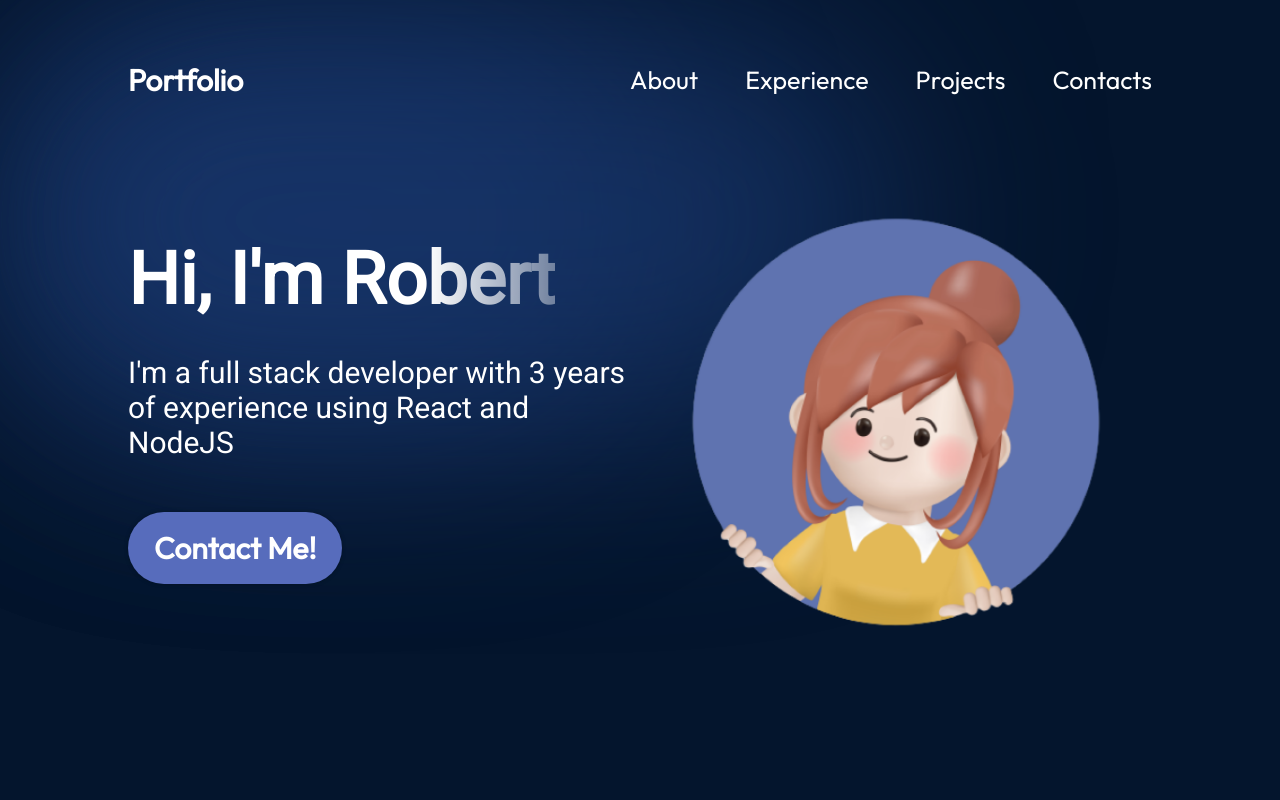
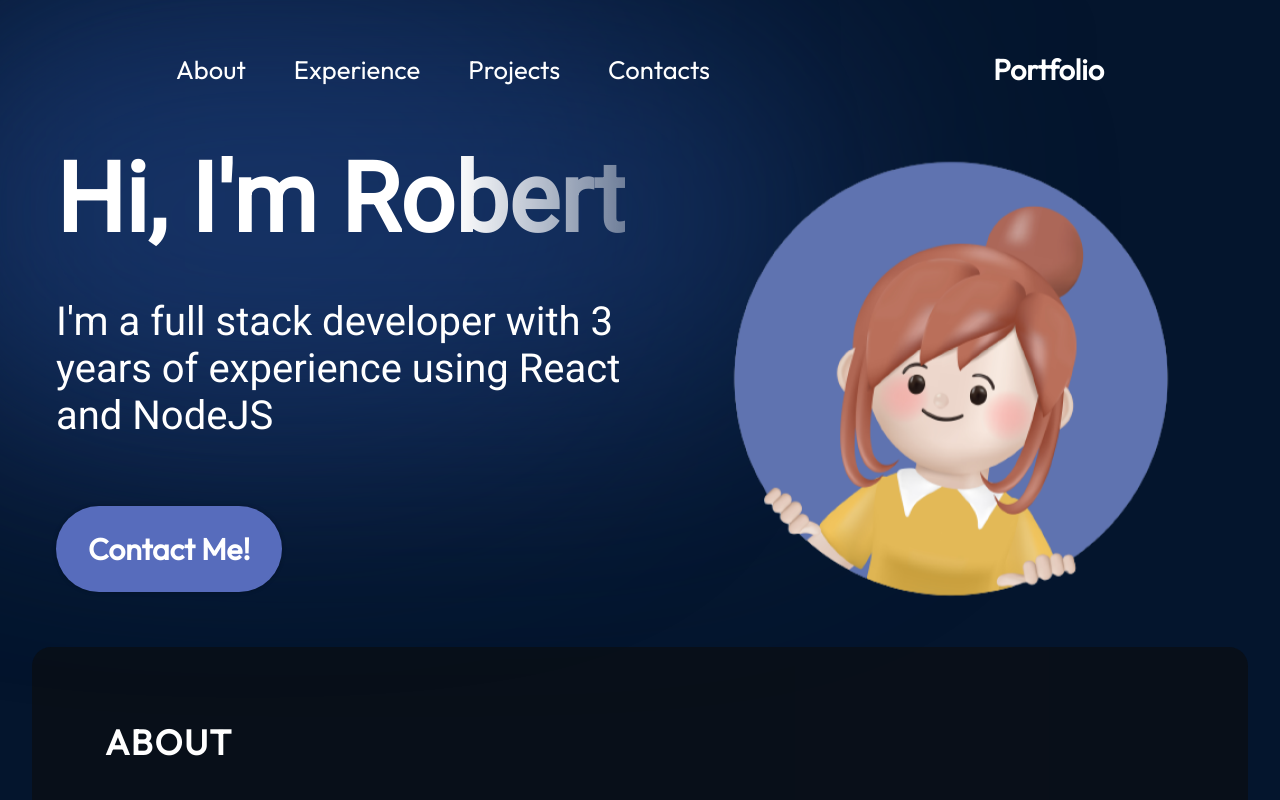
Before and after one commit to RefrosJob/portfolio, a Preact app: page / in a window 1280 px wide. Shown: the top 800 px of the page. Built offline with nearby package versions, Linux system fonts and the light colour scheme.

Commit message:
Moved first 3 components to SCSS variables and REM scaling

```diff
--- a/src/app.module.scss
+++ b/src/app.module.scss
@@ -1,7 +1,7 @@
-@import './vars.scss';
+@use 'vars';
 
 .app {
-    background-color: var(--color-bg);
+    background-color: vars.$color-bg;
     width: 100%;
     height: 100%;
     overflow: hidden;
--- a/src/app.tsx
+++ b/src/app.tsx
@@ -13,9 +13,9 @@ export function App(): JSX.Element {
             <NavBar />
             <Hero />
             <About />
-            <Experience />
+            {/* <Experience />
             <Projects />
-            <Contact />
+            <Contact /> */}
         </div>
     );
 }
--- a/src/components/About/About.module.scss
+++ b/src/components/About/About.module.scss
@@ -1,18 +1,17 @@
-@import '../../vars.scss';
+@use '../../vars';
 
 .container {
     position: relative;
     background-color: rgba(12, 12, 12, 0.6);
-    border-radius: 15px;
+    border-radius: 1.2rem;
     padding: 73px;
-    margin-top: 129px;
+    margin-top: 5rem;
     z-index: 1;
-    margin-left: 10%;
-    margin-right: 10%;
+    margin: 0 2rem;
 }
 
 .title {
-    color: var(--color-text);
+    color: vars.$color-text;
     font-size: 35px;
     font-weight: 700;
     letter-spacing: 1.75px;
@@ -30,7 +29,7 @@
 }
 
 .aboutItems {
-    color: var(--color-text);
+    color: vars.$color-text;
     display: flex;
     flex-direction: column;
     gap: 50px;
@@ -66,7 +65,7 @@
     background-size: 100% 100%;
 }
 
-@media screen and (max-width: 830px) {
+@media screen and (max-width: vars.$mobile) {
     .container {
         background-color: transparent;
         padding-left: 0;
--- a/src/components/About/About.tsx
+++ b/src/components/About/About.tsx
@@ -1,5 +1,6 @@
 import { JSX } from 'preact/jsx-runtime';
 import { getImageUrl } from '../../utils';
+
 import styles from './About.module.scss';
 
 export function About(): JSX.Element {
--- a/src/components/Hero/Hero.module.scss
+++ b/src/components/Hero/Hero.module.scss
@@ -1,28 +1,28 @@
-@import '../../vars.scss';
+@use '../../vars';
+
 .container {
     position: relative;
     display: flex;
     align-items: center;
     justify-content: space-between;
-    margin-top: 49px;
+    margin-top: 4rem;
     z-index: 1;
-    margin-left: 10%;
-    margin-right: 10%;
+    margin: 0 3.5rem;
 }
 
 .content {
     display: flex;
     flex-direction: column;
     align-items: flex-start;
-    color: var(--color-text);
+    color: vars.$color-text;
     z-index: 1;
 }
 
 .title {
-    font-size: 72px;
+    font-size: 6rem;
     font-weight: 900;
-    margin-bottom: 33px;
-    font-family: var(--font-roboto);
+    margin-bottom: 2.7rem;
+    font-family: vars.$font-roboto;
     background: linear-gradient(
         90deg,
         rgba(255, 255, 255, 1) 70%,
@@ -35,19 +35,19 @@
 }
 
 .description {
-    font-size: 30px;
-    font-family: var(--font-roboto);
-    margin-bottom: 52px;
+    font-size: 2.5rem;
+    font-family: vars.$font-roboto;
+    margin-bottom: 4.2rem;
 }
 
 .contactBtn {
     text-decoration: none;
-    background-color: var(--color-primary);
-    color: var(--color-text);
+    background-color: vars.$color-primary;
+    color: vars.$color-text;
     border-radius: 100px;
     font-size: 30px;
     font-weight: 600;
-    padding: 17px 26px;
+    padding: 1.5rem 2rem;
     box-shadow: 0 0 4px 0 rgba(0, 0, 0, 0.25);
 }
 
@@ -65,12 +65,12 @@
     position: absolute;
     width: 50vw;
     height: 50vh;
-    min-width: 350px;
-    top: -128px;
+    min-width: 30rem;
+    top: -5.5rem;
     left: -10vw;
-    border-radius: 764px;
+    border-radius: 9rem;
     background-color: rgba(25, 55, 109, 0.7);
-    filter: blur(100px);
+    filter: blur(8rem);
     z-index: 0;
 }
 
@@ -78,17 +78,17 @@
     position: absolute;
     width: 70vw;
     height: 50vh;
-    min-width: 350px;
-    min-width: 250px;
-    top: -128px;
+    min-width: 30rem;
+    min-width: 25rem;
+    top: -4.4rem;
     left: -10vw;
-    border-radius: 764px;
+    border-radius: 9rem;
     background-color: rgba(25, 55, 109, 0.7);
-    filter: blur(100px);
+    filter: blur(8rem);
     z-index: 0;
 }
 
-@media screen and (max-width: 768px) {
+@media screen and (max-width: vars.$mobile) {
     .container {
         flex-direction: column-reverse;
     }
--- a/src/components/NavBar/NavBar.module.scss
+++ b/src/components/NavBar/NavBar.module.scss
@@ -1,13 +1,13 @@
-@import './../../vars.scss';
+@use './../../vars';
 
 .navbar {
     position: relative;
     display: flex;
     align-items: center;
     justify-content: space-between;
-    padding-top: 61px;
+    padding-top: 3.2rem;
     z-index: 2;
-    margin: 0 10%;
+    margin: 0 11rem;
 }
 
 .menuBtn {
@@ -15,10 +15,10 @@
 }
 
 .title {
-    font-size: 30px;
+    font-size: 1.8rem;
     font-weight: 600;
     text-decoration: none;
-    color: var(--color-text);
+    color: vars.$color-text;
 }
 
 .menu {
@@ -27,32 +27,29 @@
 
 .menuItems {
     display: flex;
-    gap: 47px;
+    gap: 3rem;
     list-style: none;
+    a {
+        font-size: 1.6rem;
+        color: vars.$color-text;
+        text-decoration: none;
+    }
 }
 
-.menuItems a {
-    font-size: 25px;
-    color: var(--color-text);
-    text-decoration: none;
-}
-
-@media screen and (max-width: 768px) {
+@media screen and (max-width: vars.$mobile) {
     .navbar {
-        flex-direction: column;
-        align-items: flex-start;
+        margin: 0 2rem;
     }
 
     .menu {
-        position: absolute;
-        right: 0px;
-        margin-right: 10%;
         flex-direction: column;
         align-items: flex-end;
         gap: 11px;
         z-index: 3;
     }
+
     .menuBtn {
+        height: 2.5rem;
         display: block;
         cursor: pointer;
     }
@@ -74,6 +71,9 @@
     }
 
     .menuOpen {
+        position: absolute;
+        left: 0px;
+        margin-left: 10%;
         display: flex;
         z-index: 1;
     }
--- a/src/components/NavBar/NavBar.tsx
+++ b/src/components/NavBar/NavBar.tsx
@@ -1,17 +1,14 @@
 import { JSX } from 'preact/jsx-runtime';
+import { getImageUrl } from '../../utils';
+import { useState } from 'preact/hooks';
 
 import styles from './NavBar.module.scss';
-import { getImageUrl } from '../../utils';
-import { useState } from 'preact/hooks';
 
 export default function NavBar(): JSX.Element {
     const [isMenuOpen, setIsMenuOpen] = useState(false);
 
     return (
         <nav className={styles.navbar}>
-            <a className={styles.title} href="/">
-                Portfolio
-            </a>
             <div className={styles.menu}>
                 <img
                     className={styles.menuBtn}
@@ -38,6 +35,9 @@ export default function NavBar(): JSX.Element {
                     </li>
                 </ul>
             </div>
+            <a className={styles.title} href="/">
+                Portfolio
+            </a>
         </nav>
     );
 }
--- a/src/index.scss
+++ b/src/index.scss
@@ -1,7 +1,11 @@
+@use './vars';
+
 * {
     box-sizing: border-box;
     margin: 0;
     padding: 0;
+    font-size: vars.$font-normal;
+
     font-family: 'Outfit', Arial, Helvetica, sans-serif;
 }
 
@@ -15,3 +19,9 @@ html {
     color: #0f0 !important;
     outline: solid #f00 1px !important;
 } */
+
+@media screen and (max-width: 768px) {
+    * {
+        font-size: vars.$font-small;
+    }
+}
--- a/src/vars.scss
+++ b/src/vars.scss
@@ -1,11 +1,17 @@
-:root {
-    /* Colors */
-    --color-text: #fff;
-    --color-primary: #576cbc;
-    --color-secondary: #19376d;
-    --color-dark: #0b2447;
-    --color-bg: #04152d;
+/* Colors */
+$color-text: #fff;
+$color-primary: #576cbc;
+$color-secondary: #19376d;
+$color-dark: #0b2447;
+$color-bg: #04152d;
 
-    /* Fonts */
-    --font-roboto: 'Roboto';
-}
+/* Fonts */
+$font-roboto: 'Roboto';
+
+/* Font Sizes */
+$font-small: 12px;
+$font-normal: 16px;
+
+/* Media */
+
+$mobile: 768px;
```
